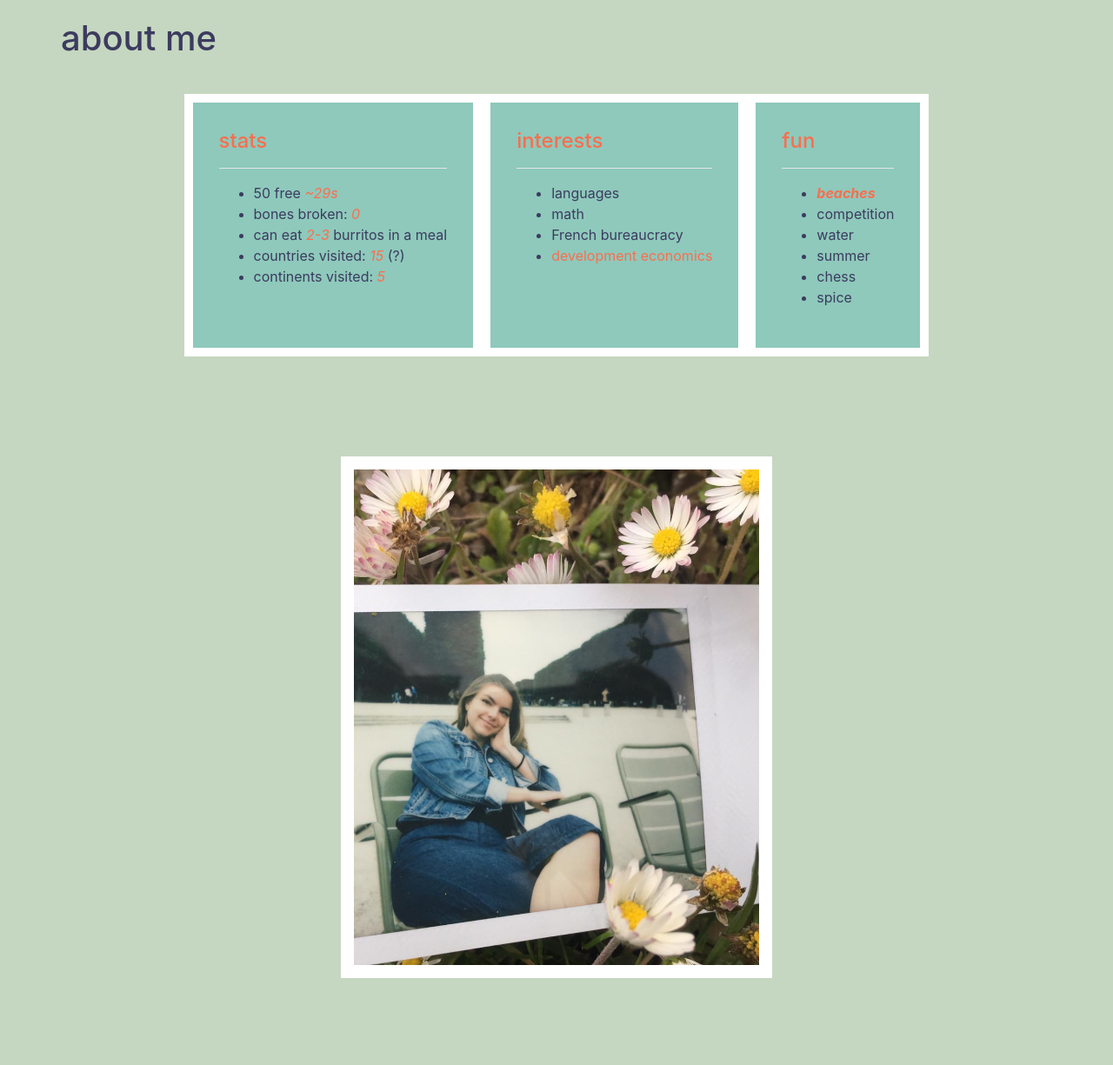
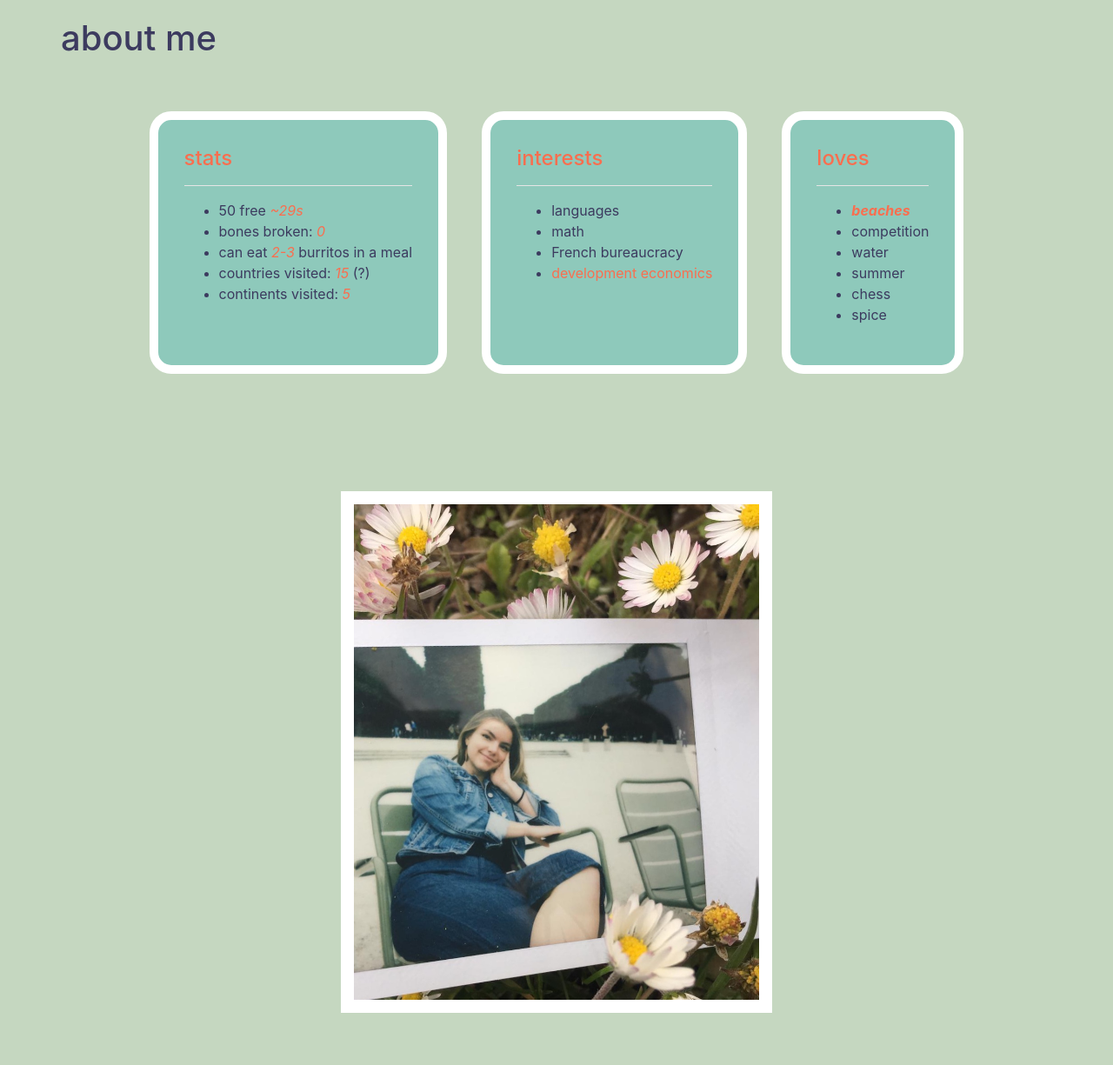
Before and after one commit to areivaX/project0, a Flask app: page /about in a window 1280 px wide. Shown: the part 66-1291 px from the top of the page at 87% size. Before the commit the page ends 1191 px from the top, so only its background shows below. Run offline with Flask 2, Linux system fonts and the light colour scheme; some libraries are stand-ins or nearby versions.

Commit message:
made things nicer again

```diff
--- a/static/css/styles.css
+++ b/static/css/styles.css
@@ -74,50 +74,16 @@ h2 {
   color: #3c3b5f;
 }
 
-.disclaimer {
-  transform: rotate(90deg);
-  position: fixed;
-  top: 40%;
-  right: -140px;
-  z-index: 500;
-  -webkit-animation: updown 11s;
-  /* Safari 4.0 - 8.0 */
-  -webkit-animation-iteration-count: infinite;
-  /* Safari 4.0 - 8.0 */
-  animation: updown 11s;
-  animation-iteration-count: infinite;
-  -webkit-animation-timing-function: linear;
-  animation-timing-function: linear;
-}
-
-@-webkit-keyframes updown {
-  from {
-    top: -135px;
-  }
-  to {
-    top: 850px;
-  }
-}
-@keyframes updown {
-  from {
-    top: -315px;
-  }
-  to {
-    top: 850px;
-  }
-}
 .navbar > a:hover {
   background-color: #F8CA9D;
   color: #3c3b5f;
 }
 
-.tooLong {
-  display: none;
-}
-
 .row > div {
   padding: 30px;
+  margin: 20px;
   border: 10px solid white;
+  border-radius: 25px;
 }
 .row > div h4 {
   color: #FA6E4F;
--- a/styles.scss
+++ b/styles.scss
@@ -60,6 +60,7 @@ h2 {
     margin-top: 0;
     background-color: transparent;
     border: 0;
+
     -webkit-box-shadow: none;
     box-shadow: none;
   }
@@ -86,39 +87,8 @@ h2 {
 
 
 
-.disclaimer {
-    transform: rotate(90deg);
-    position: fixed;
-    top: 40%;
-    right: -140px;
-    z-index: 500;
-    -webkit-animation: updown 11s;
-    /* Safari 4.0 - 8.0 */
-    -webkit-animation-iteration-count: infinite;
-    /* Safari 4.0 - 8.0 */
-    animation: updown 11s;
-    animation-iteration-count: infinite;
-    -webkit-animation-timing-function: linear;
-    animation-timing-function: linear;
-}
 
-@-webkit-keyframes updown {
-    from {
-        top: -135px;
-    }
-    to {
-        top: 850px;
-    }
-}
 
-@keyframes updown {
-    from {
-        top: -315px;
-    }
-    to {
-        top: 850px;
-    }
-}
 
 
 .navbar>a:hover {
@@ -128,14 +98,14 @@ h2 {
 
 
 
-.tooLong {
-  display: none;
-}
+
 
 .row > div {
    @extend %textCombo2;
     padding: 30px;
+    margin: 20px;
     border: 10px solid $outLine;
+    border-radius: 25px;
 
     h4 {
       color : $brightText;
@@ -180,6 +150,7 @@ span.emphasis {
     margin-top: 15px;
     margin-bottom: 10px;
     border: solid $outLine 15px;
+
 }
 
 .solo-photo {
--- a/templates/about.html
+++ b/templates/about.html
@@ -35,7 +35,7 @@
         </div>
 
         <div class="col-md-auto">
-          <h4> fun </h4>
+          <h4> loves </h4>
           <hr color = white noshade> </hr>
           <ul>
             <li> <span class="emphasis"> beaches </span> </li>
```
Also changed, not shown: 1 other file.
